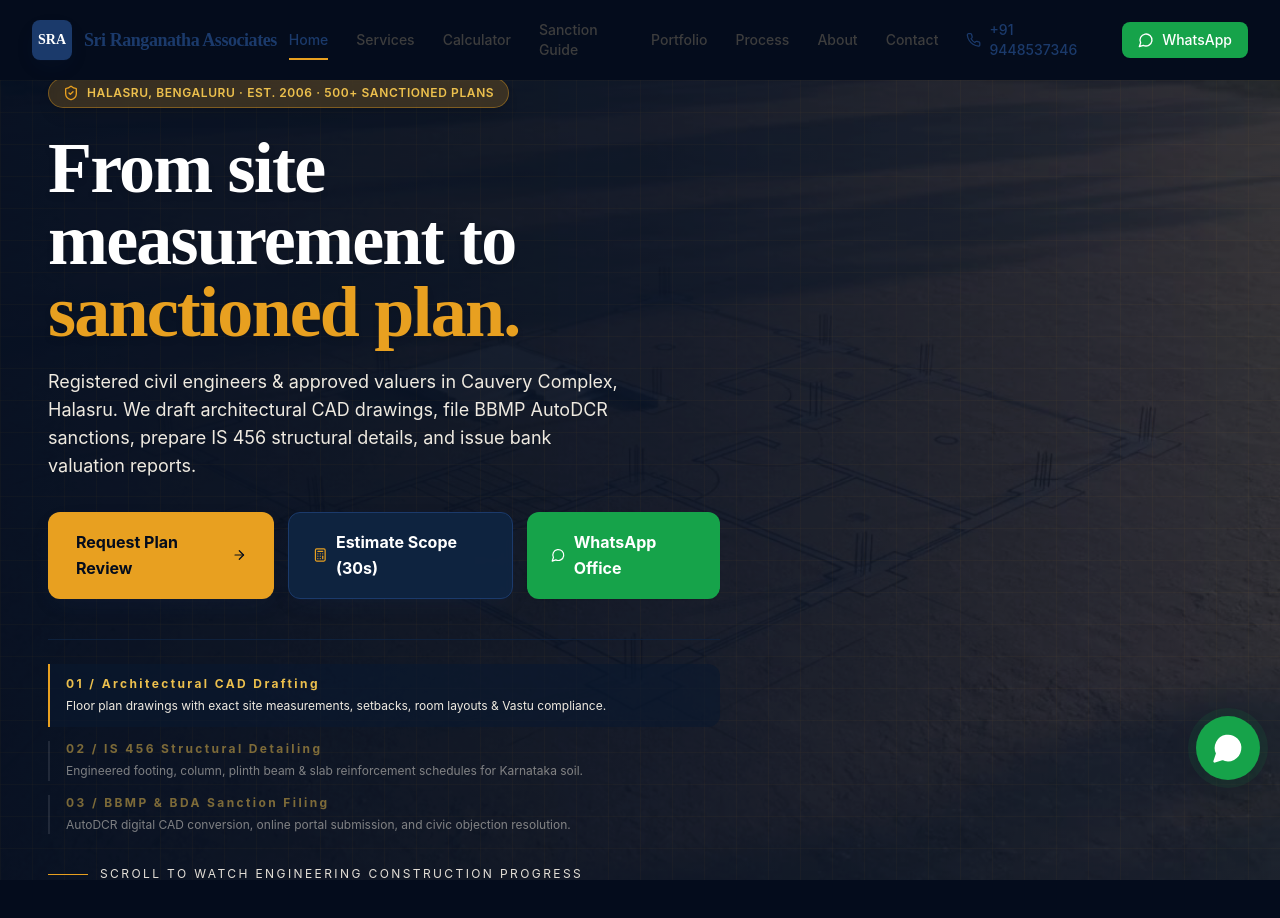
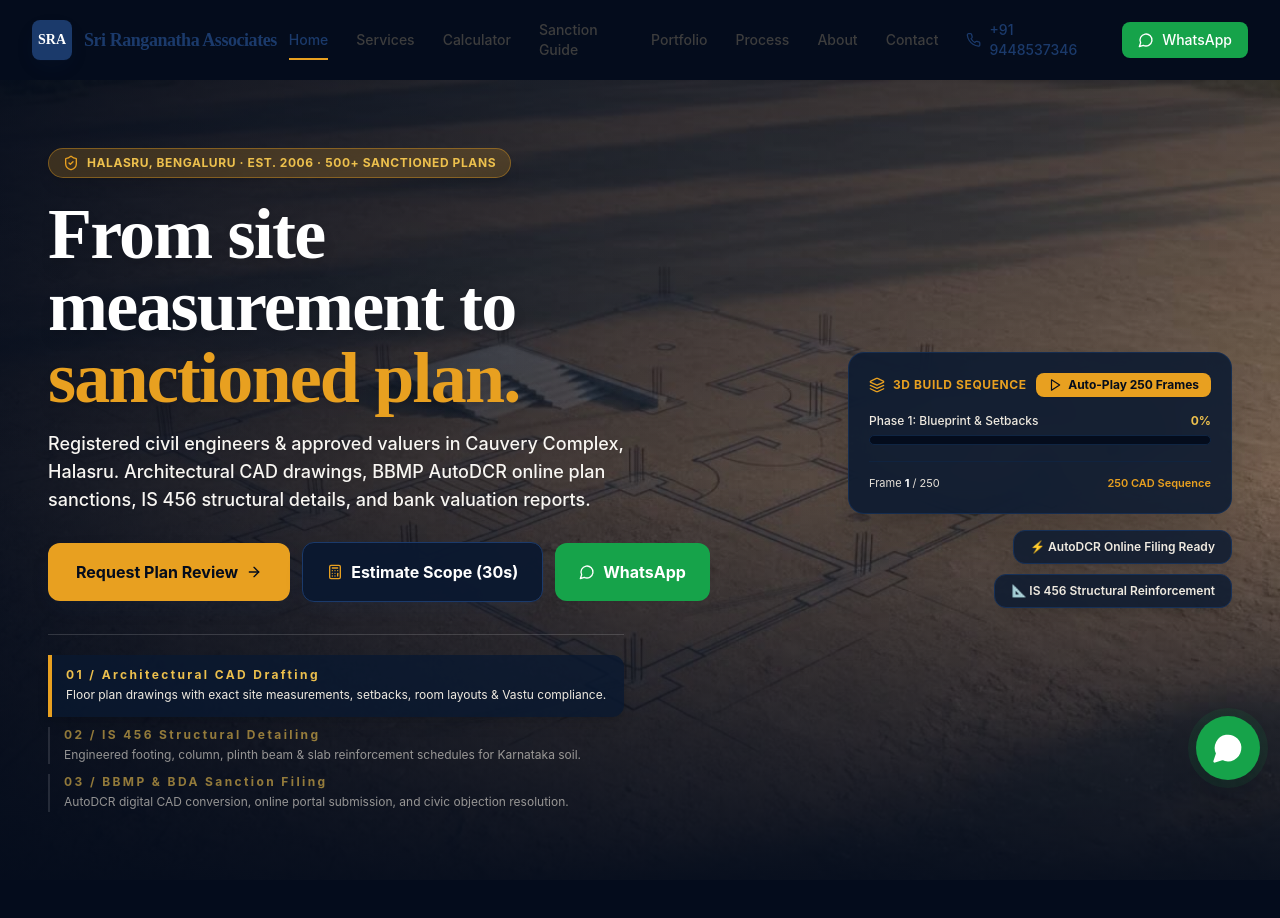
Before and after one commit to Akshu1245/Sri-Ranganatha-Associates-construction-animation-v3, a Next.js app: page / in a window 1280 px wide. Shown: the top 918 px of the page. Built offline with nearby package versions, Linux system fonts and the light colour scheme.

Commit message:
Set 250-frame animation canvas to 100% opacity with high contrast overlays, live build progress dashboard, and auto-play toggle

```diff
--- a/components/sections/ConstructionJourney.tsx
+++ b/components/sections/ConstructionJourney.tsx
@@ -2,7 +2,7 @@
 
 import { useEffect, useRef, useState } from "react";
 import Link from "next/link";
-import { ArrowRight, Calculator, MessageCircle, ShieldCheck, CheckCircle2 } from "lucide-react";
+import { ArrowRight, Calculator, MessageCircle, ShieldCheck, Layers, Play, Pause } from "lucide-react";
 import { BRAND } from "@/lib/constants";
 
 const FRAME_COUNT = 250;
@@ -12,16 +12,19 @@
     label: "01",
     title: "Architectural CAD Drafting",
     text: "Floor plan drawings with exact site measurements, setbacks, room layouts & Vastu compliance.",
+    phase: "Phase 1: Blueprint & Setbacks",
   },
   {
     label: "02",
     title: "IS 456 Structural Detailing",
     text: "Engineered footing, column, plinth beam & slab reinforcement schedules for Karnataka soil.",
+    phase: "Phase 2: IS 456 Structural Detailing",
   },
   {
     label: "03",
     title: "BBMP & BDA Sanction Filing",
     text: "AutoDCR digital CAD conversion, online portal submission, and civic objection resolution.",
+    phase: "Phase 3: Civic Sanction Approval",
   },
 ];
 
@@ -30,6 +33,10 @@
   const canvasRef = useRef<HTMLCanvasElement>(null);
   const imagesRef = useRef<HTMLImageElement[]>([]);
   const [activeChapter, setActiveChapter] = useState(0);
+  const [currentFrame, setCurrentFrame] = useState(1);
+  const [progressPercent, setProgressPercent] = useState(0);
+  const [isPlaying, setIsPlaying] = useState(false);
+  const playIntervalRef = useRef<NodeJS.Timeout | null>(null);
 
   useEffect(() => {
     const canvas = canvasRef.current;
@@ -74,7 +81,10 @@
             Math.max(1, section.offsetHeight - window.innerHeight)
         )
       );
-      draw(Math.round(progress * (FRAME_COUNT - 1)));
+      const frameIdx = Math.round(progress * (FRAME_COUNT - 1));
+      draw(frameIdx);
+      setCurrentFrame(frameIdx + 1);
+      setProgressPercent(Math.round(progress * 100));
     };
 
     const loadFrame = (index: number) => {
@@ -87,12 +97,12 @@
     };
 
     loadFrame(0);
-    for (let index = 1; index < 15; index += 1) loadFrame(index);
+    for (let index = 1; index < 20; index += 1) loadFrame(index);
 
     const sectionObserver = new IntersectionObserver(
       ([entry]) => {
         if (!entry.isIntersecting) return;
-        for (let index = 15; index < FRAME_COUNT; index += 1) loadFrame(index);
+        for (let index = 20; index < FRAME_COUNT; index += 1) loadFrame(index);
         sectionObserver.disconnect();
       },
       { rootMargin: "1200px 0px" }
@@ -115,6 +125,8 @@
         const target = Math.round(progress * (FRAME_COUNT - 1));
         loadFrame(target);
         draw(target);
+        setCurrentFrame(target + 1);
+        setProgressPercent(Math.round(progress * 100));
         setActiveChapter(progress < 0.34 ? 0 : progress < 0.68 ? 1 : 2);
         ticking = false;
       });
@@ -130,6 +142,39 @@
     };
   }, []);
 
+  const toggleAutoPlay = () => {
+    if (isPlaying) {
+      if (playIntervalRef.current) clearInterval(playIntervalRef.current);
+      setIsPlaying(false);
+    } else {
+      setIsPlaying(true);
+      let frame = currentFrame - 1;
+      playIntervalRef.current = setInterval(() => {
+        frame = (frame + 1) % FRAME_COUNT;
+        setCurrentFrame(frame + 1);
+        setProgressPercent(Math.round((frame / (FRAME_COUNT - 1)) * 100));
+        setActiveChapter(frame < 85 ? 0 : frame < 170 ? 1 : 2);
+
+        // draw on canvas
+        const canvas = canvasRef.current;
+        if (canvas) {
+          const context = canvas.getContext("2d");
+          const img = imagesRef.current[frame];
+          if (context && img?.complete && img.naturalWidth) {
+            const ratio = Math.max(
+              canvas.width / img.naturalWidth,
+              canvas.height / img.naturalHeight
+            );
+            const w = img.naturalWidth * ratio;
+            const h = img.naturalHeight * ratio;
+            context.clearRect(0, 0, canvas.width, canvas.height);
+            context.drawImage(img, (canvas.width - w) / 2, (canvas.height - h) / 2, w, h);
+          }
+        }
+      }, 50);
+    }
+  };
+
   return (
     <section
       ref={sectionRef}
@@ -138,38 +183,40 @@
       aria-label="Civil engineering workflow animation hero"
     >
       <div className="sticky top-0 h-screen overflow-hidden">
-        {/* Canvas animation background */}
+        {/* Full-contrast canvas animation background (opacity 100%) */}
         <canvas
           ref={canvasRef}
-          className="absolute inset-0 h-full w-full object-cover opacity-80"
+          className="absolute inset-0 h-full w-full object-cover opacity-100 transition-opacity"
           aria-hidden="true"
         />
 
-        {/* Gradient dark overlays */}
-        <div className="absolute inset-0 bg-gradient-to-r from-navy-950/95 via-navy-950/75 to-navy-950/40" />
-        <div className="absolute inset-0 bg-blueprint-dark opacity-30 pointer-events-none" />
+        {/* Soft, targeted gradient overlay (keeps video visible while maintaining readable text) */}
+        <div className="absolute inset-0 bg-gradient-to-r from-navy-950/90 via-navy-950/45 to-navy-950/15" />
+        <div className="absolute inset-0 bg-gradient-to-t from-navy-950/90 via-transparent to-navy-950/40" />
 
         {/* Content container */}
-        <div className="relative z-10 mx-auto flex h-full max-w-7xl items-center px-5 sm:px-8 lg:px-12 py-12">
-          <div className="max-w-2xl">
+        <div className="relative z-10 mx-auto flex h-full max-w-7xl items-center px-5 sm:px-8 lg:px-12 py-10">
+          <div className="grid lg:grid-cols-12 gap-8 items-center w-full">
+            {/* Left Column: Hero Text & Controls */}
+            <div className="lg:col-span-7 max-w-2xl">
               {/* Top pill badge */}
-            <div className="inline-flex items-center gap-2 px-3.5 py-1.5 rounded-full bg-amber-400/20 text-amber-300 border border-amber-400/40 text-xs font-semibold uppercase tracking-wider mb-6 shadow-lg backdrop-blur-sm">
+              <div className="inline-flex items-center gap-2 px-3.5 py-1.5 rounded-full bg-amber-400/20 text-amber-300 border border-amber-400/40 text-xs font-bold uppercase tracking-wider mb-5 shadow-lg backdrop-blur-md">
                 <ShieldCheck className="w-4 h-4 text-amber-400" />
                 <span>Halasru, Bengaluru · Est. 2006 · 500+ Sanctioned Plans</span>
               </div>
 
-            {/* Headline */}
-            <h1 className="font-display text-4xl sm:text-5xl lg:text-6xl xl:text-7xl font-bold leading-[1.08] tracking-tight text-white drop-shadow-md">
+              {/* Main Headline */}
+              <h1 className="font-display text-4xl sm:text-5xl lg:text-6xl xl:text-7xl font-bold leading-[1.08] tracking-tight text-white drop-shadow-lg">
                 From site measurement to <span className="text-amber-400">sanctioned plan.</span>
               </h1>
 
               {/* Subheading */}
-            <p className="mt-5 text-base sm:text-lg text-paper-200 leading-relaxed max-w-xl">
-              Registered civil engineers & approved valuers in Cauvery Complex, Halasru. We draft architectural CAD drawings, file BBMP AutoDCR sanctions, prepare IS 456 structural details, and issue bank valuation reports.
+              <p className="mt-4 text-base sm:text-lg text-paper-100 leading-relaxed max-w-xl drop-shadow-sm font-medium">
+                Registered civil engineers & approved valuers in Cauvery Complex, Halasru. Architectural CAD drawings, BBMP AutoDCR online plan sanctions, IS 456 structural details, and bank valuation reports.
               </p>
 
               {/* High-converting CTAs */}
-            <div className="mt-8 flex flex-col sm:flex-row gap-3.5">
+              <div className="mt-7 flex flex-wrap items-center gap-3">
                 <Link
                   href="/contact"
                   className="group inline-flex items-center justify-center gap-2 px-7 py-4 bg-amber-400 hover:bg-amber-500 text-navy-950 font-bold rounded-xl shadow-blueprint transition-all"
@@ -180,7 +227,7 @@
 
                 <Link
                   href="/calculator"
-                className="inline-flex items-center justify-center gap-2 px-6 py-4 bg-navy-800/90 hover:bg-navy-700 text-white border border-navy-600 font-bold rounded-xl shadow-blueprint backdrop-blur-sm transition-all"
+                  className="inline-flex items-center justify-center gap-2 px-6 py-4 bg-navy-900/90 hover:bg-navy-800 text-white border border-navy-600 font-bold rounded-xl shadow-blueprint backdrop-blur-md transition-all"
                 >
                   <Calculator className="w-4 h-4 text-amber-400" />
                   Estimate Scope (30s)
@@ -193,33 +240,88 @@
                   className="inline-flex items-center justify-center gap-2 px-6 py-4 bg-success-500 hover:bg-success-600 text-white font-bold rounded-xl shadow-sm transition-all"
                 >
                   <MessageCircle className="w-4 h-4" />
-                WhatsApp Office
+                  WhatsApp
                 </a>
               </div>
 
-            {/* Workflow steps chapter accordion */}
-            <div className="mt-10 space-y-3.5 border-t border-navy-800/80 pt-6">
+              {/* Workflow steps accordion */}
+              <div className="mt-8 space-y-2.5 border-t border-white/15 pt-5 max-w-xl">
                 {chapters.map((chapter, index) => (
                   <div
                     key={chapter.label}
-                  className={`border-l-2 pl-4 transition-all duration-500 ${
+                    className={`border-l-2 pl-3.5 transition-all duration-300 ${
                       activeChapter === index
-                      ? "border-amber-400 opacity-100 bg-navy-900/60 p-3 rounded-r-xl"
-                      : "border-white/20 opacity-50"
+                        ? "border-amber-400 bg-navy-900/80 p-3 rounded-r-xl shadow-lg border-l-4"
+                        : "border-white/20 opacity-60 hover:opacity-80"
                     }`}
                   >
                     <p className="text-xs font-bold tracking-[0.2em] text-amber-300">
                       {chapter.label} / {chapter.title}
                     </p>
-                  <p className="mt-1 text-xs text-paper-200 leading-relaxed">{chapter.text}</p>
+                    <p className="mt-0.5 text-xs text-paper-200 leading-relaxed">
+                      {chapter.text}
+                    </p>
                   </div>
                 ))}
               </div>
+            </div>
 
-            {/* Scroll animation prompt */}
-            <div className="mt-8 flex items-center gap-3 text-xs uppercase tracking-[0.2em] text-paper-300">
-              <span className="h-px w-10 bg-amber-400" />
-              <span>Scroll to watch engineering construction progress</span>
+            {/* Right Column: Live Build Progress Dashboard & Auto-Play Control */}
+            <div className="lg:col-span-5 flex flex-col items-end justify-center space-y-4">
+              {/* Glassmorphic Live Progress Control Card */}
+              <div className="w-full max-w-sm bg-navy-900/85 backdrop-blur-md border border-navy-700/80 rounded-2xl p-5 shadow-2xl space-y-4">
+                <div className="flex items-center justify-between">
+                  <div className="flex items-center gap-2 text-xs font-bold uppercase tracking-wider text-amber-400">
+                    <Layers className="w-4 h-4" />
+                    <span>3D Build Sequence</span>
+                  </div>
+                  <button
+                    type="button"
+                    onClick={toggleAutoPlay}
+                    className="inline-flex items-center gap-1.5 px-3 py-1 rounded-lg bg-amber-400 hover:bg-amber-500 text-navy-950 font-bold text-xs shadow-sm transition-colors"
+                  >
+                    {isPlaying ? (
+                      <>
+                        <Pause className="w-3.5 h-3.5" /> Pause
+                      </>
+                    ) : (
+                      <>
+                        <Play className="w-3.5 h-3.5" /> Auto-Play 250 Frames
+                      </>
+                    )}
+                  </button>
+                </div>
+
+                <div>
+                  <div className="flex items-center justify-between text-xs text-paper-200 mb-1.5 font-medium">
+                    <span>{chapters[activeChapter].phase}</span>
+                    <span className="font-bold text-amber-300">{progressPercent}%</span>
+                  </div>
+                  <div className="w-full bg-navy-950 h-2.5 rounded-full overflow-hidden border border-navy-800">
+                    <div
+                      className="bg-gradient-to-r from-amber-500 to-amber-300 h-full rounded-full transition-all duration-150"
+                      style={{ width: `${progressPercent}%` }}
+                    />
+                  </div>
+                </div>
+
+                <div className="flex items-center justify-between text-[11px] text-paper-300 border-t border-navy-800/80 pt-3">
+                  <span>
+                    Frame <strong className="text-white">{currentFrame}</strong> / {FRAME_COUNT}
+                  </span>
+                  <span className="text-amber-400 font-semibold">250 CAD Sequence</span>
+                </div>
+              </div>
+
+              {/* Floating feature pills */}
+              <div className="hidden lg:flex flex-col gap-2.5 items-end">
+                <div className="bg-navy-900/80 backdrop-blur-md px-4 py-2 rounded-xl border border-navy-700 text-xs font-semibold text-paper-200 shadow-lg">
+                  ⚡ AutoDCR Online Filing Ready
+                </div>
+                <div className="bg-navy-900/80 backdrop-blur-md px-4 py-2 rounded-xl border border-navy-700 text-xs font-semibold text-paper-200 shadow-lg">
+                  📐 IS 456 Structural Reinforcement
+                </div>
+              </div>
             </div>
           </div>
         </div>
```
Lines whose indentation alone changed are shown as unchanged.
